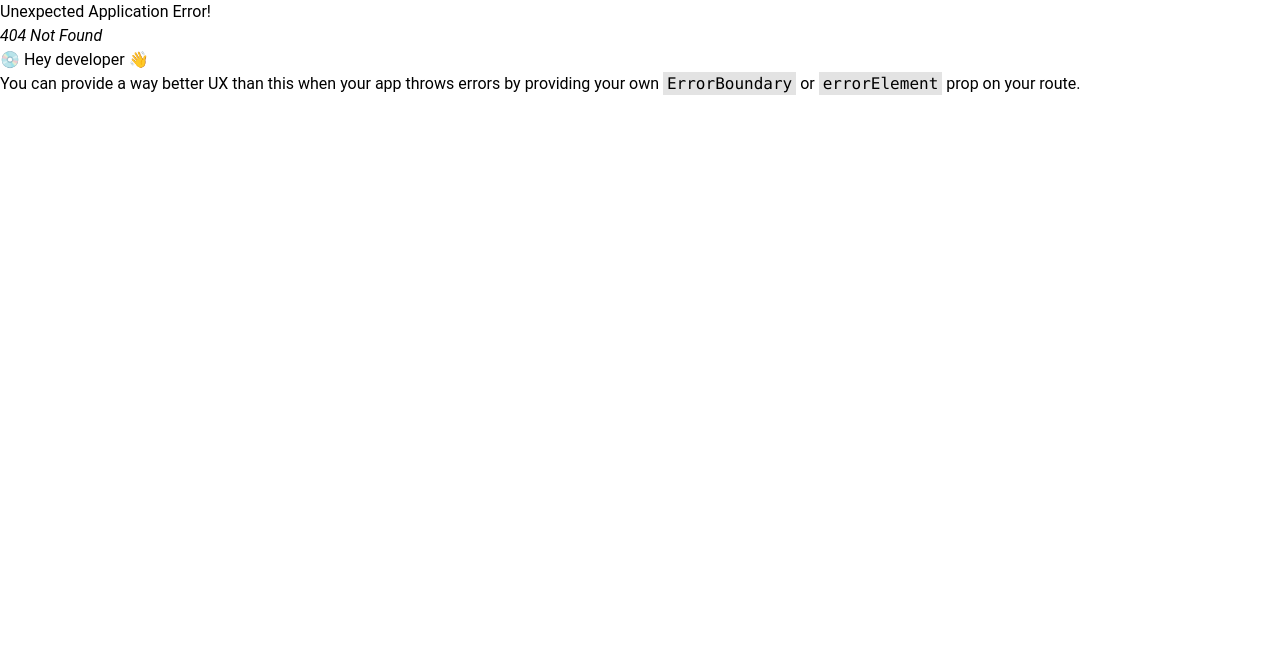
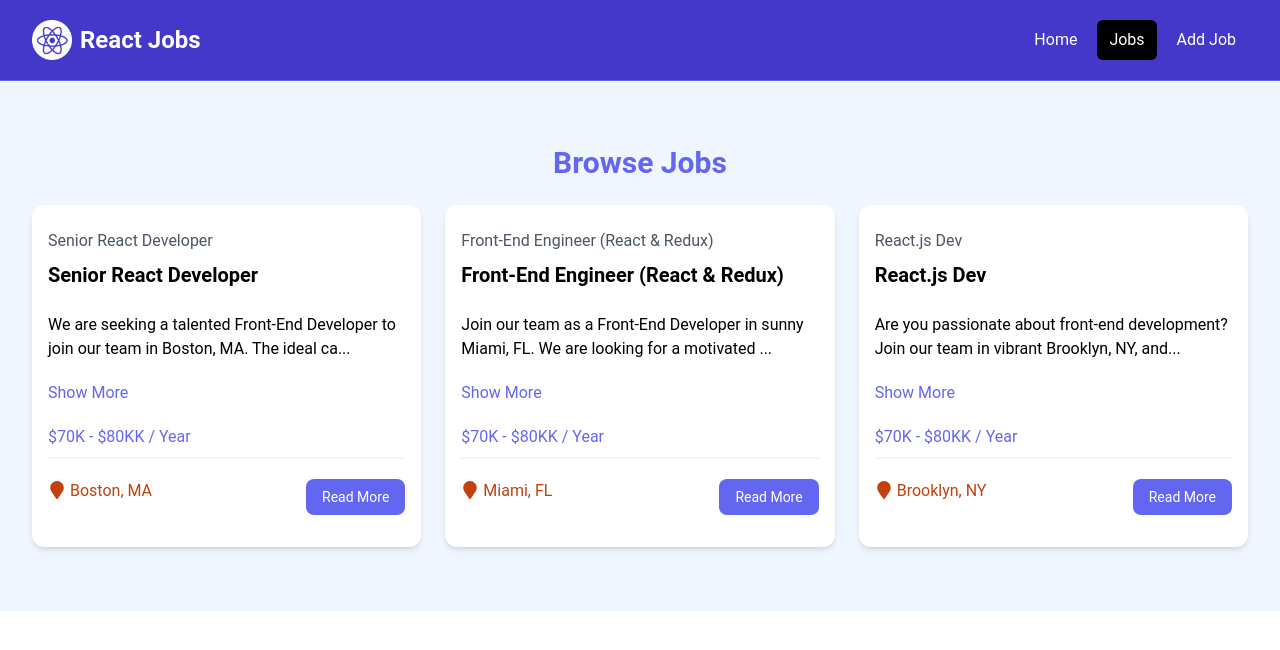
Before and after one commit to nunomh/react-crash-course-2024-traversymedia, a React (Vite) app: page /jobs in a window 1280 px wide. Before the commit this address had no page. Shown: the top 650 px of the page. Built offline with nearby package versions, Linux system fonts and the light colour scheme.

Commit message:
Link, NavLink, custom 404 page, jobs page

```diff
--- a/src/App.jsx
+++ b/src/App.jsx
@@ -3,12 +3,14 @@
 import MainLayout from './layouts/MainLayout';
 import HomePage from './pages/HomePage';
 import JobPage from './pages/JobPage';
+import NotFoundPage from './pages/NotFoundPage';
 
 const router = createBrowserRouter(
     createRoutesFromElements(
         <Route path="/" element={<MainLayout />}>
             <Route index element={<HomePage />} />
-            <Route path="/jobs/:id" element={<JobPage />} />
+            <Route path="/jobs" element={<JobPage />} />
+            <Route path="*" element={<NotFoundPage />} /> {/* 404 Not Found, the * represents any path */}
         </Route>
     )
 );
--- a/src/components/HomeCards.jsx
+++ b/src/components/HomeCards.jsx
@@ -1,3 +1,4 @@
+import { Link } from 'react-router-dom';
 import Card from './Card';
 const HomeCards = () => {
     return (
@@ -7,22 +8,22 @@
                     <Card>
                         <h2 className="text-2xl font-bold">For Developers</h2>
                         <p className="mt-2 mb-4">Browse our React jobs and start your career today</p>
-                        <a
-                            href="/jobs.html"
+                        <Link
+                            to="/jobs"
                             className="inline-block bg-black text-white rounded-lg px-4 py-2 hover:bg-gray-700"
                         >
                             Browse Jobs
-                        </a>
+                        </Link>
                     </Card>
                     <Card bg="bg-indigo-100">
                         <h2 className="text-2xl font-bold">For Employers</h2>
                         <p className="mt-2 mb-4">List your job to find the perfect developer for the role</p>
-                        <a
-                            href="/add-job.html"
+                        <Link
+                            to="/add-job"
                             className="inline-block bg-indigo-500 text-white rounded-lg px-4 py-2 hover:bg-indigo-600"
                         >
                             Add Job
-                        </a>
+                        </Link>
                     </Card>
                 </div>
             </div>
--- a/src/components/JobListing.jsx
+++ b/src/components/JobListing.jsx
@@ -1,5 +1,5 @@
 /* eslint-disable react/prop-types */
-
+import { Link } from 'react-router-dom';
 import { useState } from 'react';
 import { FaMapMarker } from 'react-icons/fa';
 
@@ -38,12 +38,12 @@
                         <FaMapMarker className="inline text-lg mb-1 mr-1" />
                         {job.location}
                     </div>
-                    <a
-                        href={`/job/${job.id}`}
+                    <Link
+                        to={`/job/${job.id}`}
                         className="h-[36px] bg-indigo-500 hover:bg-indigo-600 text-white px-4 py-2 rounded-lg text-center text-sm"
                     >
                         Read More
-                    </a>
+                    </Link>
                 </div>
             </div>
         </div>
--- a/src/components/Navbar.jsx
+++ b/src/components/Navbar.jsx
@@ -1,6 +1,13 @@
+import { NavLink } from 'react-router-dom';
+
 import logo from '../assets/images/logo.png';
 
 const Navbar = () => {
+    const linkClass = ({ isActive }) =>
+        isActive
+            ? 'text-white bg-black hover:bg-gray-900 hover:text-white rounded-md px-3 py-2'
+            : 'text-white  hover:bg-gray-900 hover:text-white rounded-md px-3 py-2';
+
     return (
         <>
             <nav className="bg-indigo-700 border-b border-indigo-500">
@@ -8,30 +15,21 @@
                     <div className="flex h-20 items-center justify-between">
                         <div className="flex flex-1 items-center justify-center md:items-stretch md:justify-start">
                             {/* <!-- Logo --> */}
-                            <a className="flex flex-shrink-0 items-center mr-4" href="/index.html">
+                            <NavLink className="flex flex-shrink-0 items-center mr-4" to="/">
                                 <img className="h-10 w-auto" src={logo} alt="React Jobs" />
                                 <span className="hidden md:block text-white text-2xl font-bold ml-2">React Jobs</span>
-                            </a>
+                            </NavLink>
                             <div className="md:ml-auto">
                                 <div className="flex space-x-2">
-                                    <a
-                                        href="/index.html"
-                                        className="text-white bg-black hover:bg-gray-900 hover:text-white rounded-md px-3 py-2"
-                                    >
+                                    <NavLink to="/" className={linkClass}>
                                         Home
-                                    </a>
-                                    <a
-                                        href="/jobs.html"
-                                        className="text-white hover:bg-gray-900 hover:text-white rounded-md px-3 py-2"
-                                    >
+                                    </NavLink>
+                                    <NavLink to="/jobs" className={linkClass}>
                                         Jobs
-                                    </a>
-                                    <a
-                                        href="/add-job.html"
-                                        className="text-white hover:bg-gray-900 hover:text-white rounded-md px-3 py-2"
-                                    >
+                                    </NavLink>
+                                    <NavLink to="/add-job" className={linkClass}>
                                         Add Job
-                                    </a>
+                                    </NavLink>
                                 </div>
                             </div>
                         </div>
--- a/src/components/ViewAllJobs.jsx
+++ b/src/components/ViewAllJobs.jsx
@@ -1,9 +1,11 @@
+import { Link } from 'react-router-dom';
+
 const ViewAllJobs = () => {
     return (
         <section className="m-auto max-w-lg my-10 px-6">
-            <a href="/jobs" className="block bg-black text-white text-center py-4 px-6 rounded-xl hover:bg-gray-700">
+            <Link to="/jobs" className="block bg-black text-white text-center py-4 px-6 rounded-xl hover:bg-gray-700">
                 View All Jobs
-            </a>
+            </Link>
         </section>
     );
 };
--- a/src/pages/JobPage.jsx
+++ b/src/pages/JobPage.jsx
@@ -1,5 +1,11 @@
+import JobListings from '../components/JobListings';
+
 const JobPage = () => {
-    return <div>JobPage</div>;
+    return (
+        <section className="bg-blue-50 px-4 py-6">
+            <JobListings />
+        </section>
+    );
 };
 
 export default JobPage;
--- /dev/null
+++ b/src/pages/NotFoundPage.jsx
@@ -0,0 +1,16 @@
+import { Link } from 'react-router-dom';
+import { FaExclamationTriangle } from 'react-icons/fa';
+const NotFoundPage = () => {
+    return (
+        <section className="text-center flex flex-col justify-center items-center h-96">
+            <FaExclamationTriangle className="text-yellow-400 text-6xl mb-4" />
+            <h1 className="text-6xl font-bold mb-4">404 Not Found</h1>
+            <p className="text-xl mb-5">This page does not exist</p>
+            <Link to="/" className="text-white bg-indigo-700 hover:bg-indigo-900 rounded-md px-3 py-2 mt-4">
+                Go Back
+            </Link>
+        </section>
+    );
+};
+
+export default NotFoundPage;
```
